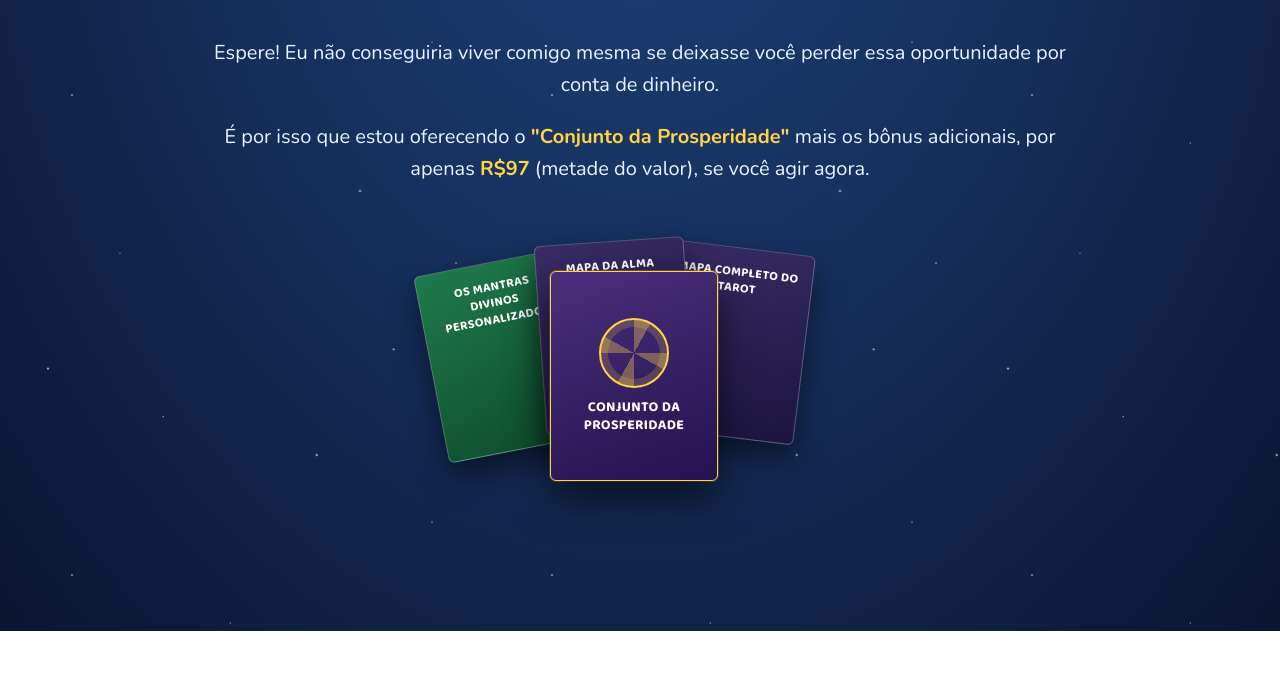
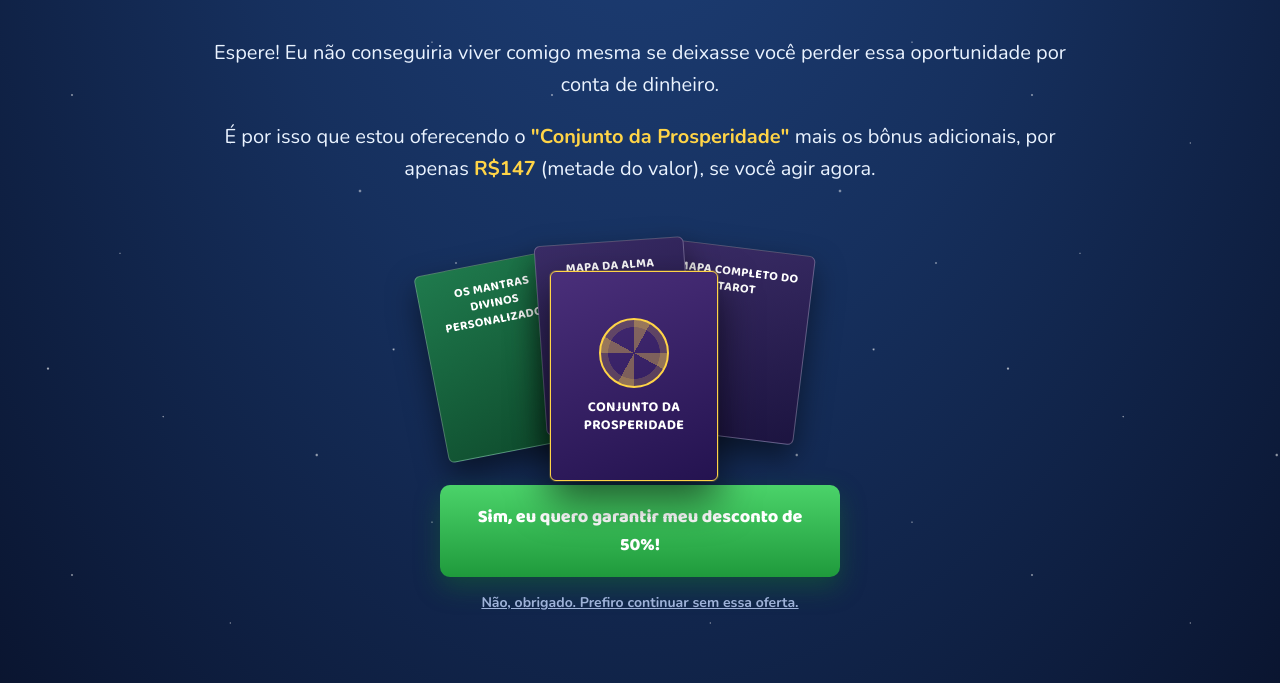
Before and after one commit to fbrochardt/testedosanjos, a plain HTML site: page downsell2.html in a window 1280 px wide. Shown: the part 169-852 px from the top of the page. Before the commit the page ends 800 px from the top, so only its background shows below. Drawn offline with nearby package versions, Linux system fonts and the light colour scheme.

Commit message:
Update downsell2.html

```diff
--- a/downsell2.html
+++ b/downsell2.html
@@ -146,6 +146,41 @@
   @media (max-width:480px){
     .stack{ transform:scale(.82); transform-origin:top center; height:200px; }
   }
+
+  .upsell-actions{
+    max-width:440px;
+    margin:20px auto 0;
+    padding:0 20px;
+    text-align:center;
+    position:relative;
+    z-index:1;
+  }
+  .btn-accept{
+    display:block;
+    width:100%;
+    background:linear-gradient(180deg,#4bd36a,#1f9a3c);
+    color:#fff;
+    font-family:var(--font-head);
+    font-weight:800;
+    font-size:clamp(15px,2.6vw,18px);
+    border:none;
+    padding:18px 20px;
+    border-radius:10px;
+    cursor:pointer;
+    box-shadow:0 10px 26px rgba(20,120,40,.4);
+    margin-bottom:14px;
+  }
+  .btn-refuse{
+    display:inline-block;
+    background:none;
+    border:none;
+    color:var(--text-sub, #9fb3d9);
+    font-family:var(--font-body);
+    font-weight:700;
+    font-size:14px;
+    text-decoration:underline;
+    cursor:pointer;
+  }
 </style>
 </head>
 <body>
@@ -160,7 +195,7 @@
 
   <div class="copy">
     <p>Espere! Eu não conseguiria viver comigo mesma se deixasse você perder essa oportunidade por conta de dinheiro.</p>
-    <p>É por isso que estou oferecendo o <b>"Conjunto da Prosperidade"</b> mais os bônus adicionais, por apenas <b>R$97</b> (metade do valor), se você agir agora.</p>
+    <p>É por isso que estou oferecendo o <b>"Conjunto da Prosperidade"</b> mais os bônus adicionais, por apenas <b>R$147</b> (metade do valor), se você agir agora.</p>
   </div>
 
   <div class="stack">
@@ -172,7 +207,26 @@
       <div class="t">Conjunto da Prosperidade</div>
     </div>
   </div>
+
+  <div class="upsell-actions">
+    <button class="kirvano-payment-trigger btn-accept">Sim, eu quero garantir meu desconto de 50%!</button>
+    <button class="kirvano-refuse-trigger btn-refuse">Não, obrigado. Prefiro continuar sem essa oferta.</button>
+  </div>
 </div>
+
+<!--
+  Script de upsell da Kirvano — fica no fim do body, depois dos botões
+  ".kirvano-payment-trigger" e ".kirvano-refuse-trigger" existirem no DOM.
+  nextPageURL e refusePageURL são null: aceitando ou recusando, a Kirvano
+  leva para a página de obrigado/recusa padrão configurada na oferta,
+  já que esta é a última etapa da cadeia de upsell/downsell.
+-->
+<script>
+  var offer = "97a04e3f-f721-4d71-86f3-0e1566da3ad1";
+  var nextPageURL = null;
+  var refusePageURL = null;
+</script>
+<script src="https://snippets.kirvano.com/upsell.min.js"></script>
 
 </body>
 </html>
```
